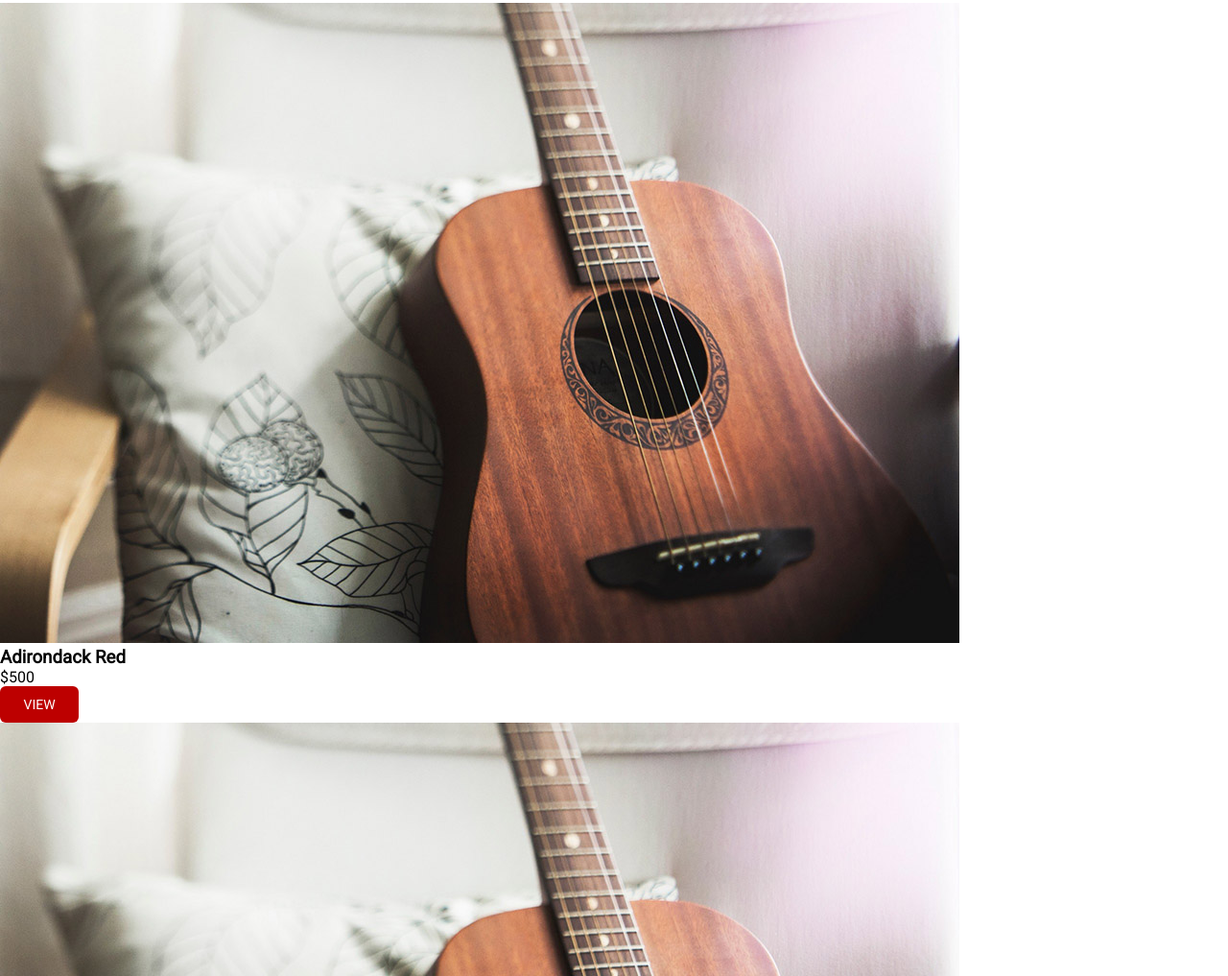
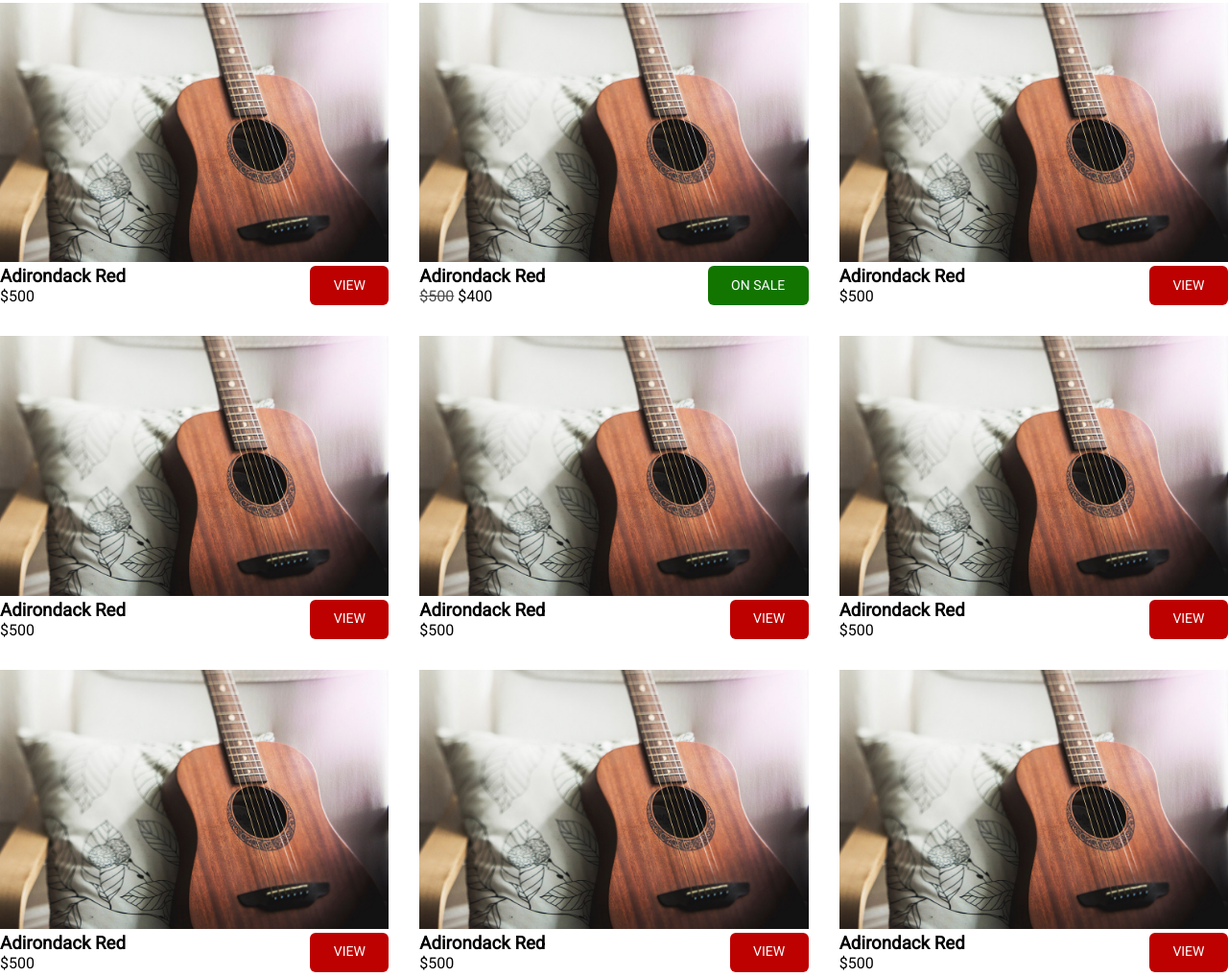
Before and after one commit to joakimtveter/noroff-html-css-la, a plain HTML site: page guitars.html in a window 1280 px wide. Shown: the part 284-1301 px from the top of the page at 96% size. Drawn offline with Linux system fonts and the light colour scheme; a web font is replaced by a local one.

Commit message:
Finnished task 3.3

```diff
--- a/css/styles.css
+++ b/css/styles.css
@@ -103,6 +103,10 @@ main > h1 {
   text-align: center;
 }
 
+section {
+  padding-block-end: 3rem;
+}
+
 section > h2 {
   padding-block-start: 2rem;
   text-align: center;
@@ -133,6 +137,7 @@ section > h2 {
 /* BUTTONS */
 .btn {
   display: inline-block;
+  text-align: center;
   font-size: 0.875rem;
   color: var(--color-white);
   text-transform: uppercase;
@@ -171,6 +176,7 @@ section > h2 {
 
 .reviews {
   display: flex;
+  gap: 2rem;
 }
 
 .review__img {
@@ -179,10 +185,38 @@ section > h2 {
   float: right;
 }
 
+/* PRODUCT CARDS */
+
+.product-card img {
+  max-width: 100%;
+}
+.product-card__body {
+  display: grid;
+  grid-template-areas:
+    "name button"
+    "price button";
+}
+.product-card__name {
+  grid-area: name;
+}
+.product-card__price {
+  grid-area: price;
+}
+
+.product-card__old-price {
+  text-decoration: line-through;
+  color: hsl(0, 0%, 30%);
+}
+
+.product-card__button {
+  justify-self: self-end;
+  grid-area: button;
+}
+
 /*   INDEX PAGE  */
 /*****************/
 
-#front-page-jumbotron {
+#index-page .jumbotron {
   background-image: url(../images/home-header.jpg);
 }
 #about-our-guitars {
@@ -191,19 +225,35 @@ section > h2 {
   padding: 6.25rem;
 }
 
-#about-our-guitars ul {
-  padding-inline-start: 2rem;
-}
-
 .about-section__content {
   flex: 1;
   min-width: max-content;
+}
+
+.about-section__content ul {
+  padding-inline-start: 2rem;
 }
 
 #about-our-guitars img {
   border-radius: 106px;
   flex: 1;
   max-height: 440px;
+}
+#index-page .product-cards {
+  display: grid;
+  grid-template-columns: repeat(4, 1fr);
+  gap: 2rem;
+}
+
+/*  GUITAR PAGE   */
+/******************/
+
+#Guitar-Page .product-list {
+  display: grid;
+  grid-template-columns: repeat(3, 1fr);
+  grid-template-rows: repeat(3, 1fr);
+  gap: 2rem;
+  padding-block-end: 2rem;
 }
 
 /*  CONTACT PAGE   */
--- a/guitars.html
+++ b/guitars.html
@@ -9,7 +9,7 @@
     <link href="https://fonts.googleapis.com/css2?family=Roboto&display=swap" rel="stylesheet">
     <link rel="stylesheet" href="css/styles.css">
 </head>
-<body>
+<body id="Guitar-Page">
     <header class="site-header">
         <div class="branding"><a href="#">Guitar Kings</a></div>
         <nav class="main-nav">
@@ -22,62 +22,80 @@
     </header>
     <main>
         <h1>Guitars</h1>
-        <div class="product-list">
+        <div class="product-list cwc">
             <div class="product-card">
                 <img src="images/product.jpg" alt="Adirondack Red">
+                <div class="product-card__body">
                     <h3 class="product-card__name">Adirondack Red</h3>
                     <p class="product-card__price">$500</p>
-                <a href="adirondack-red.html" class="btn">View</a>
+                    <a href="adirondack-red.html" class="product-card__button btn">View</a>
                 </div>
+            </div> <!--END OF CARD-->
             <div class="product-card">
                 <img src="images/product.jpg" alt="Adirondack Red">
+                <div class="product-card__body">
                     <h3 class="product-card__name">Adirondack Red</h3>
                     <p class="product-card__price"><span class="product-card__old-price">$500</span> $400</p>
-                <a href="adirondack-red.html" class="btn btn-sale">On Sale</a>
+                    <a href="adirondack-red.html" class="product-card__button btn btn-sale">On Sale</a>
                 </div>
+            </div> <!--END OF CARD-->
             <div class="product-card">
                 <img src="images/product.jpg" alt="Adirondack Red">
+                <div class="product-card__body">
                     <h3 class="product-card__name">Adirondack Red</h3>
                     <p class="product-card__price">$500</p>
-                <a href="adirondack-red.html" class="btn">View</a>
+                    <a href="adirondack-red.html" class="product-card__button btn">View</a>
                 </div>
+            </div> <!--END OF CARD-->
             <div class="product-card">
                 <img src="images/product.jpg" alt="Adirondack Red">
+                <div class="product-card__body">
                     <h3 class="product-card__name">Adirondack Red</h3>
                     <p class="product-card__price">$500</p>
-                <a href="adirondack-red.html" class="btn">View</a>
+                    <a href="adirondack-red.html" class="product-card__button btn">View</a>
                 </div>
+            </div> <!--END OF CARD-->
             <div class="product-card">
                 <img src="images/product.jpg" alt="Adirondack Red">
+                <div class="product-card__body">
                     <h3 class="product-card__name">Adirondack Red</h3>
                     <p class="product-card__price">$500</p>
-                <a href="adirondack-red.html" class="btn">View</a>
+                    <a href="adirondack-red.html" class="product-card__button btn">View</a>
                 </div>
+            </div> <!--END OF CARD-->
             <div class="product-card">
                 <img src="images/product.jpg" alt="Adirondack Red">
+                <div class="product-card__body">
                     <h3 class="product-card__name">Adirondack Red</h3>
                     <p class="product-card__price">$500</p>
-                <a href="adirondack-red.html" class="btn">View</a>
+                    <a href="adirondack-red.html" class="product-card__button btn">View</a>
                 </div>
+            </div> <!--END OF CARD-->
             <div class="product-card">
                 <img src="images/product.jpg" alt="Adirondack Red">
+                <div class="product-card__body">
                     <h3 class="product-card__name">Adirondack Red</h3>
                     <p class="product-card__price">$500</p>
-                <a href="adirondack-red.html" class="btn">View</a>
+                    <a href="adirondack-red.html" class="product-card__button btn">View</a>
                 </div>
+            </div> <!--END OF CARD-->
             <div class="product-card">
                 <img src="images/product.jpg" alt="Adirondack Red">
+                <div class="product-card__body">
                     <h3 class="product-card__name">Adirondack Red</h3>
                     <p class="product-card__price">$500</p>
-                <a href="adirondack-red.html" class="btn">View</a>
+                    <a href="adirondack-red.html" class="product-card__button btn">View</a>
                 </div>
+            </div> <!--END OF CARD-->
             <div class="product-card">
                 <img src="images/product.jpg" alt="Adirondack Red">
+                <div class="product-card__body">
                     <h3 class="product-card__name">Adirondack Red</h3>
                     <p class="product-card__price">$500</p>
-                <a href="adirondack-red.html" class="btn">View</a>
+                    <a href="adirondack-red.html" class="product-card__button btn">View</a>
                 </div>
-        </div>
+            </div> <!--END OF CARD-->
+        </div> <!-- END OF PRODUCKT LIST -->
     </main>
     <footer class="site-footer">
         <p class="copyright">&copy; Copyright</p>
```
Also changed, not shown: index.html (+4 -4 lines). Lines whose indentation alone changed are shown as unchanged.
